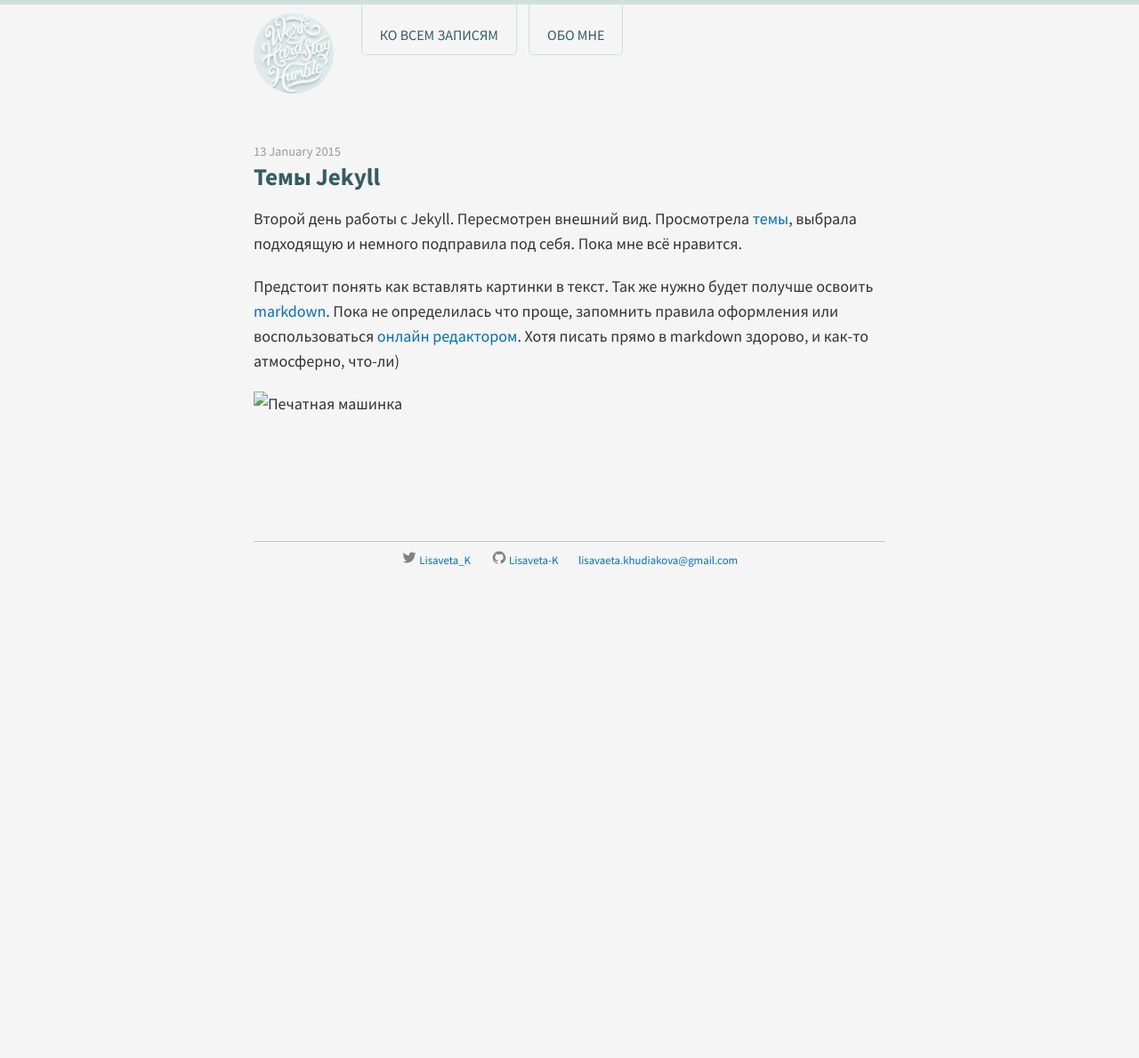
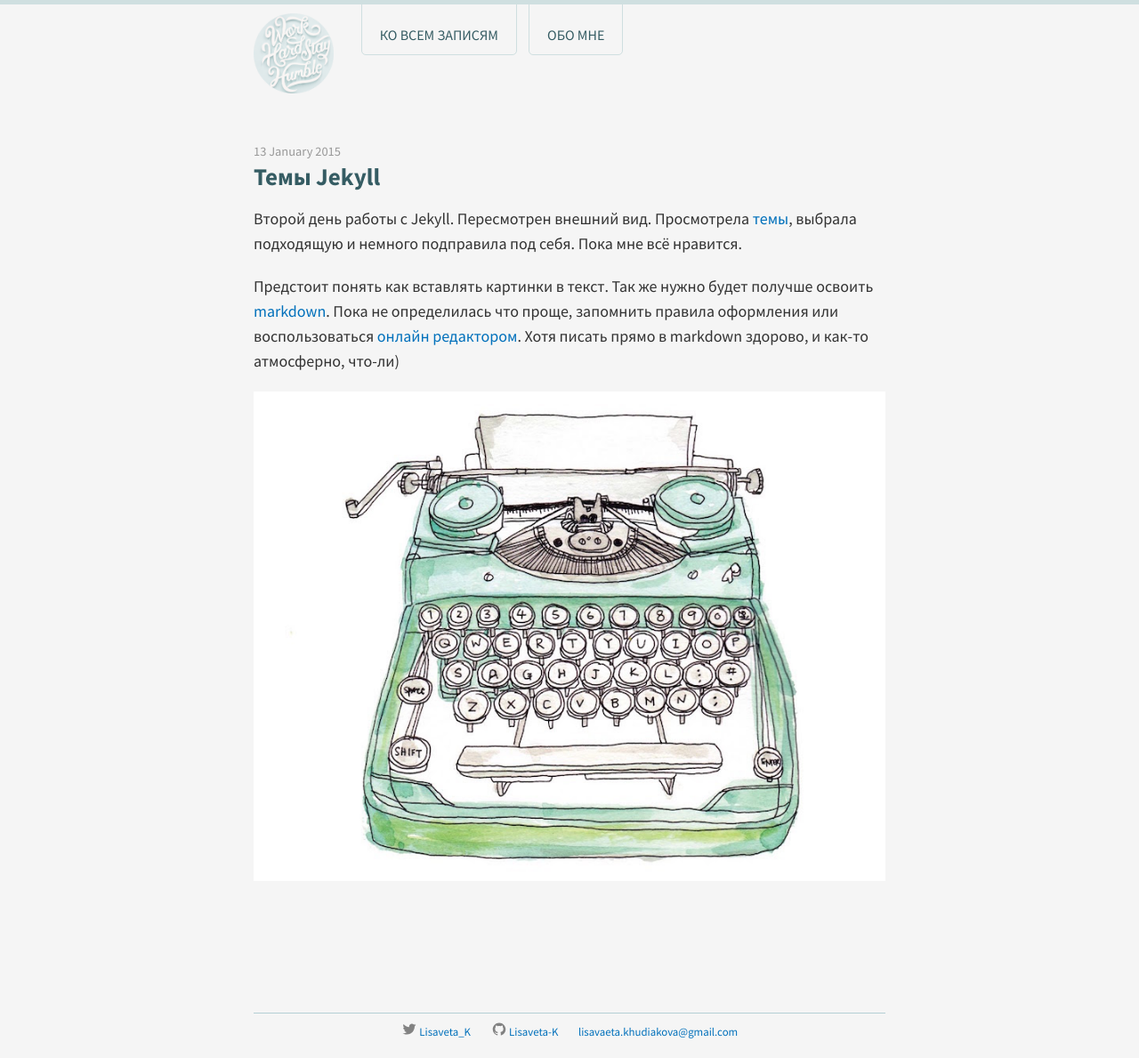
Before and after one commit to Lisaveta-K/lisaveta-k.github.io, a Jekyll site: the page built from _posts/2015-01-13-jekyll-themes.markdown, in a window 1280 px wide. Shown: the whole page at 89% size. Built offline with Jekyll 4.4.1, drawn with Linux system fonts in a browser that asks for light colours; nearby versions of some CDN libraries; Markdown is read by kramdown in place of the engine named in the settings; before the commit the page ends 900 px from its top, so only the background shows below that.

Commit message:
pictures url

```diff
--- a/_posts/2015-01-13-jekyll-themes.markdown
+++ b/_posts/2015-01-13-jekyll-themes.markdown
@@ -8,7 +8,7 @@ categories: blog
 
 Предстоит понять как вставлять картинки в текст. Так же нужно будет получше освоить [markdown]. Пока не определилась что проще, запомнить правила оформления или воспользоваться [онлайн редактором]. Хотя писать прямо в markdown здорово, и как-то атмосферно, что-ли)
 
-![Печатная машинка](typewriter.jpg)
+![Печатная машинка]({{ site.url }}/post_images/jekyll-themes/typewriter.jpg)
 
 [темы]:	http://jekyllthemes.org/
 [markdown]:http://vstarkov.ru/markdown-basics/
```
Also changed, not shown: post_images/jekyll-themes/typewriter.jpg (added), 3 other files.
